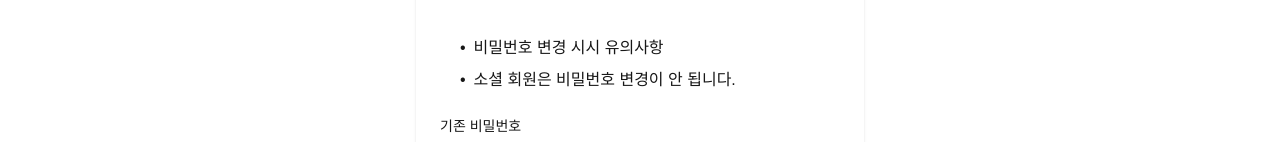
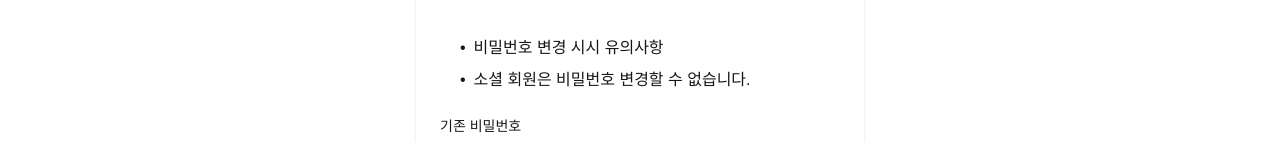
Before and after one commit to Jong-min-choi/fivelogs, a Next.js app in the folder frontend/: page /users/change/password in a window 1280 px wide. Shown: the part 216-358 px from the top of the page. Built offline with nearby package versions, Linux system fonts and the light colour scheme; no server answers.

Commit message:
fix: 카카오 회원탈퇴 비밀번호 변경 추가 및 검색 내용 마크 다운 문법 제거v2  #254

```diff
--- a/frontend/src/app/users/change/password/page.tsx
+++ b/frontend/src/app/users/change/password/page.tsx
@@ -53,7 +53,7 @@ export default function ChangePasswordPage() {
           </li>
           <li className="flex items-start">
             <span className="mr-2">•</span>
-            <p>소셜 회원은 비밀번호 변경이 안 됩니다.</p>
+            <p>소셜 회원은 비밀번호 변경할 수 없습니다.</p>
           </li>
         </ul>
         <form onSubmit={handleSubmit}>
```
